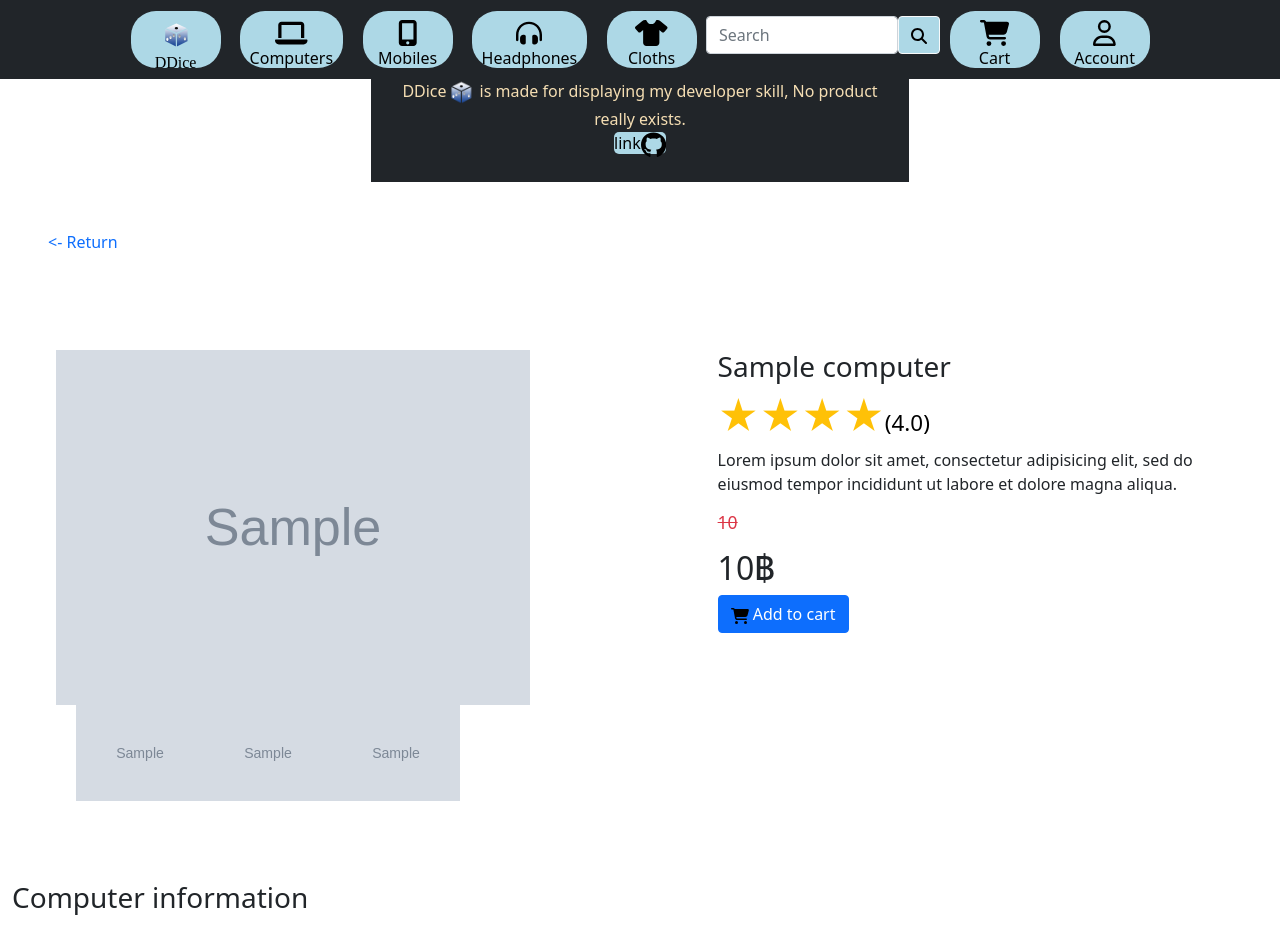
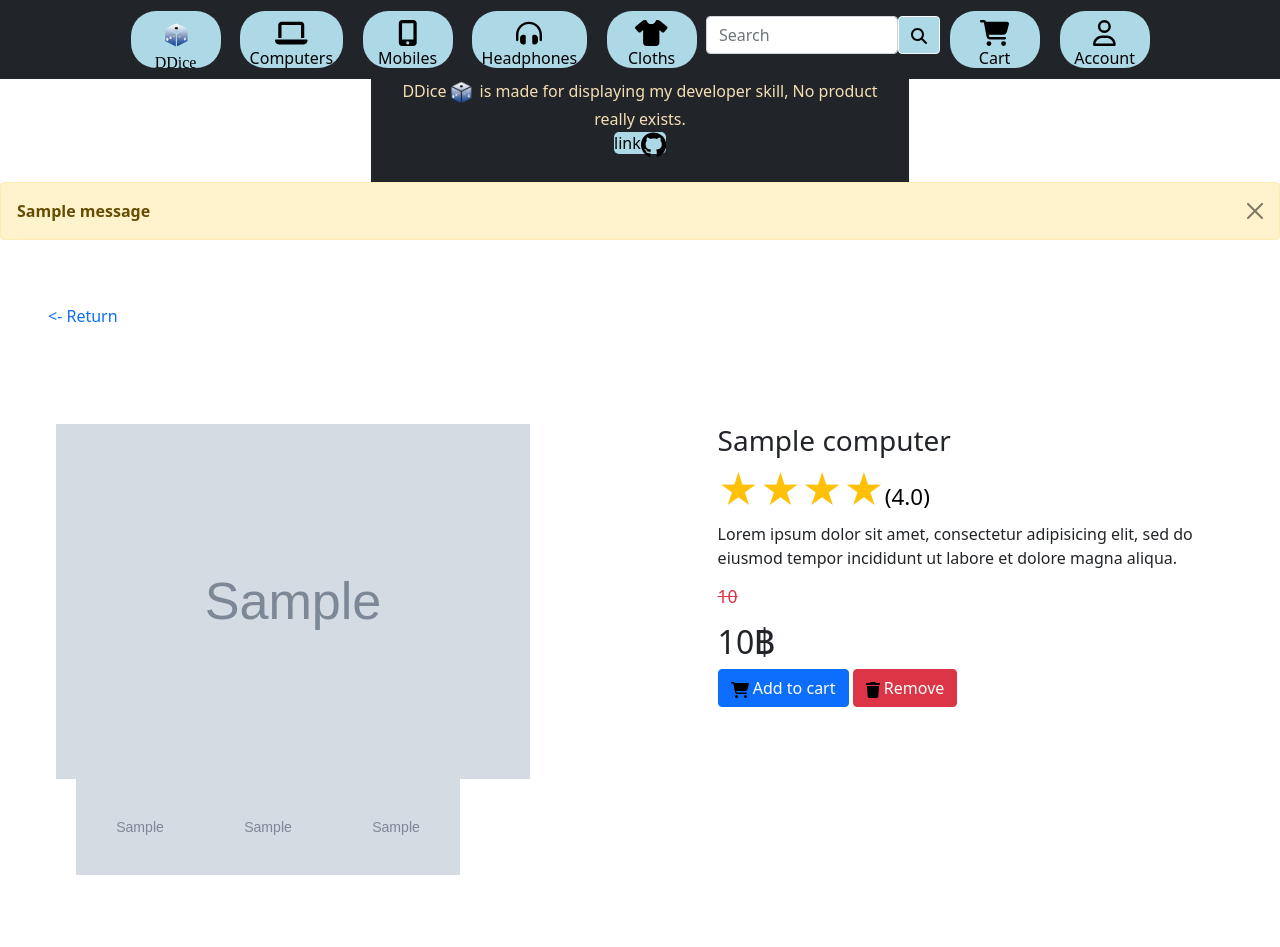
Before and after one commit to kritserv/django_online_store, a Django app: page /computer/product/1 in a window 1280 px wide. Shown: the top 947 px of the page. Run offline with Django 4.2, Linux system fonts and the light colour scheme; tables that the repository leaves empty hold one stand-in row (values such as "Sample post"); grey boxes marked "Sample" are stand-in pictures; one stand-in notice (Sample message) is shown; some libraries are stand-ins or nearby versions.

Commit message:
add remove_from_cart function

```diff
--- a/code/ddice_online_shop/urls.py
+++ b/code/ddice_online_shop/urls.py
@@ -30,6 +30,8 @@ urlpatterns = [
     path('computer/', ComputerFormView.as_view(), name='view_computer'),
 
     path("computer/product/addtocart/<str:title>", views.add_to_cart, name = "add_to_cart"),
+    path("computer/product/removefromcart/<str:title>", views.remove_from_cart, name = "remove_from_cart"),
+    path("computer/product/removeonefromcart/<str:title>", views.remove_single_item_from_cart, name = "remove_one_from_cart"),
 
     path('accounts/', include('allauth.urls')),
 
--- a/code/main/views.py
+++ b/code/main/views.py
@@ -1,5 +1,6 @@
 from django.shortcuts import render, get_object_or_404, redirect
 from django.contrib.auth.decorators import login_required
+from django.contrib import messages
 from django.utils import timezone
 from products.models import *
 from order_manager.models import *
@@ -17,22 +18,72 @@ def product_computer(request, id):
 @login_required
 def add_to_cart(request, title):
     prod_item = get_object_or_404(ProductItem, title=title)
-    order_item, created = OrderProductItem.objects.get_or_create(prod_item=prod_item, user=request.user, ordered=False)
     order_qs = Order.objects.filter(user=request.user, ordered=False)
 
     if order_qs.exists():
         order = order_qs[0]
 
         if order.items.filter(prod_item=prod_item, ordered=False).exists():
-            order_item = order.items.get(prod_item=prod_item, ordered=False)
+            order_item, created = order.items.get_or_create(prod_item=prod_item, ordered=False)
             order_item.quantity += 1
             order_item.save()
+            messages.info(request, "This item quality from your cart was updated.")
+            return redirect("view_product_computer", id=Computer.objects.get(title=title).id)
         else:
+            order_item = OrderProductItem.objects.create(prod_item=prod_item, user=request.user, ordered=False)
             order.items.add(order_item)
+            messages.info(request, "This item was added to your cart.")
+            return redirect("view_product_computer", id=Computer.objects.get(title=title).id)
     else:
         ordered_date = timezone.now()
         order = Order.objects.create(user=request.user, ordered_date=ordered_date)
         order_item = OrderProductItem.objects.create(prod_item=prod_item, user=request.user, ordered=False)
         order.items.add(order_item)
+        messages.info(request, "This item was added to from your cart.")
+        return redirect("view_product_computer", id=Computer.objects.get(title=title).id)
 
-    return redirect("view_product_computer", id=Computer.objects.get(title=title).id)
+@login_required
+def remove_from_cart(request, title):
+    prod_item = get_object_or_404(ProductItem, title=title)
+    order_qs = Order.objects.filter(user=request.user, ordered=False)
+
+    if order_qs.exists():
+        order = order_qs[0]
+
+        if order.items.filter(prod_item__title=prod_item.title).exists():
+            order_item = OrderProductItem.objects.filter(prod_item=prod_item, user=request.user, ordered=False)[0]
+            order.items.remove(order_item)
+            order_item.delete()
+            messages.info(request, "This item was removed from your cart.")
+            return redirect("view_product_computer", id=Computer.objects.get(title=title).id)
+        else:
+            messages.info(request, "This item was not in your cart")
+            return redirect("view_product_computer", id=Computer.objects.get(title=title).id)
+    else:
+        messages.info(request, "You do not have an active order")
+        return redirect("view_product_computer", id=Computer.objects.get(title=title).id)
+
+
+@login_required
+def remove_single_item_from_cart(request, title):
+    prod_item = get_object_or_404(ProductItem, title=title)
+    order_qs = Order.objects.filter(user=request.user, ordered=False)
+
+    if order_qs.exists():
+        order = order_qs[0]
+
+        if order.items.filter(prod_item__title=prod_item.title).exists():
+            order_item = OrderProductItem.objects.filter(prod_item=prod_item, user=request.user, ordered=False)[0]
+            if order_item.quantity > 1:
+                order_item.quantity -= 1
+                order_item.save()
+            else:
+                order.items.remove(order_item)
+                messages.info(request, "This item quantity was updated.")
+                return redirect("view_product_computer", id=Computer.objects.get(title=title).id)
+        else:
+            messages.info(request, "This item was not in your cart")
+            return redirect("view_product_computer", id=Computer.objects.get(title=title).id)
+    else:
+        messages.info(request, "You do not have an active order")
+        return redirect("view_product_computer", id=Computer.objects.get(title=title).id)
--- a/code/order_manager/models.py
+++ b/code/order_manager/models.py
@@ -19,7 +19,7 @@ class OrderProductItem(models.Model):
     user = models.ForeignKey(User, on_delete=models.CASCADE)
     ordered = models.BooleanField(default=False)
     prod_item = models.ForeignKey(ProductItem, on_delete=models.CASCADE)
-    quantity = models.IntegerField(default=1)
+    quantity = models.IntegerField(default=1, null=True)
 
     def __str__(self):
         return f"{self.quantity} of {self.prod_item.title}"
--- a/code/templates/base.html
+++ b/code/templates/base.html
@@ -127,6 +127,16 @@
 	    	</ul>
 	    </div>
 </nav>
+
+{% if messages %}
+    {% for message in messages %}
+	<div class="alert alert-warning alert-dismissible fade show" role="alert">
+	  <strong>{{ message }}</strong>
+	  <button type="button" class="btn-close" data-bs-dismiss="alert" aria-label="Close"></button>
+	</div>
+    {% endfor %}
+{% endif %}
+
 <a id="top"></a>
 <p style="height: 2rem;"></p>
 	{% block content %}
--- a/code/templates/store/product/computer.html
+++ b/code/templates/store/product/computer.html
@@ -54,6 +54,9 @@
         <h2>{{ data.price }}฿</h2>
         <a href="/computer/product/addtocart/{{ data.title }}" class="btn btn-primary add-to-cart">
           <svg xmlns="http://www.w3.org/2000/svg" height="1em" viewBox="0 0 576 512"><!--! Font Awesome Free 6.4.2 by @fontawesome - https://fontawesome.com License - https://fontawesome.com/license (Commercial License) Copyright 2023 Fonticons, Inc. --><path d="M0 24C0 10.7 10.7 0 24 0H69.5c22 0 41.5 12.8 50.6 32h411c26.3 0 45.5 25 38.6 50.4l-41 152.3c-8.5 31.4-37 53.3-69.5 53.3H170.7l5.4 28.5c2.2 11.3 12.1 19.5 23.6 19.5H488c13.3 0 24 10.7 24 24s-10.7 24-24 24H199.7c-34.6 0-64.3-24.6-70.7-58.5L77.4 54.5c-.7-3.8-4-6.5-7.9-6.5H24C10.7 48 0 37.3 0 24zM128 464a48 48 0 1 1 96 0 48 48 0 1 1 -96 0zm336-48a48 48 0 1 1 0 96 48 48 0 1 1 0-96z"/></svg> Add to cart
+        </a>
+        <a href="/computer/product/removeonefromcart/{{ data.title }}" class="btn btn-danger add-to-cart">
+          <svg xmlns="http://www.w3.org/2000/svg" height="1em" viewBox="0 0 448 512"><!--! Font Awesome Free 6.4.2 by @fontawesome - https://fontawesome.com License - https://fontawesome.com/license (Commercial License) Copyright 2023 Fonticons, Inc. --><path d="M135.2 17.7L128 32H32C14.3 32 0 46.3 0 64S14.3 96 32 96H416c17.7 0 32-14.3 32-32s-14.3-32-32-32H320l-7.2-14.3C307.4 6.8 296.3 0 284.2 0H163.8c-12.1 0-23.2 6.8-28.6 17.7zM416 128H32L53.2 467c1.6 25.3 22.6 45 47.9 45H346.9c25.3 0 46.3-19.7 47.9-45L416 128z"/></svg> Remove
         </a>
 
       </div>
```
Also changed, not shown: code/order_manager/migrations/0004_alter_orderproductitem_quantity.py (added).
